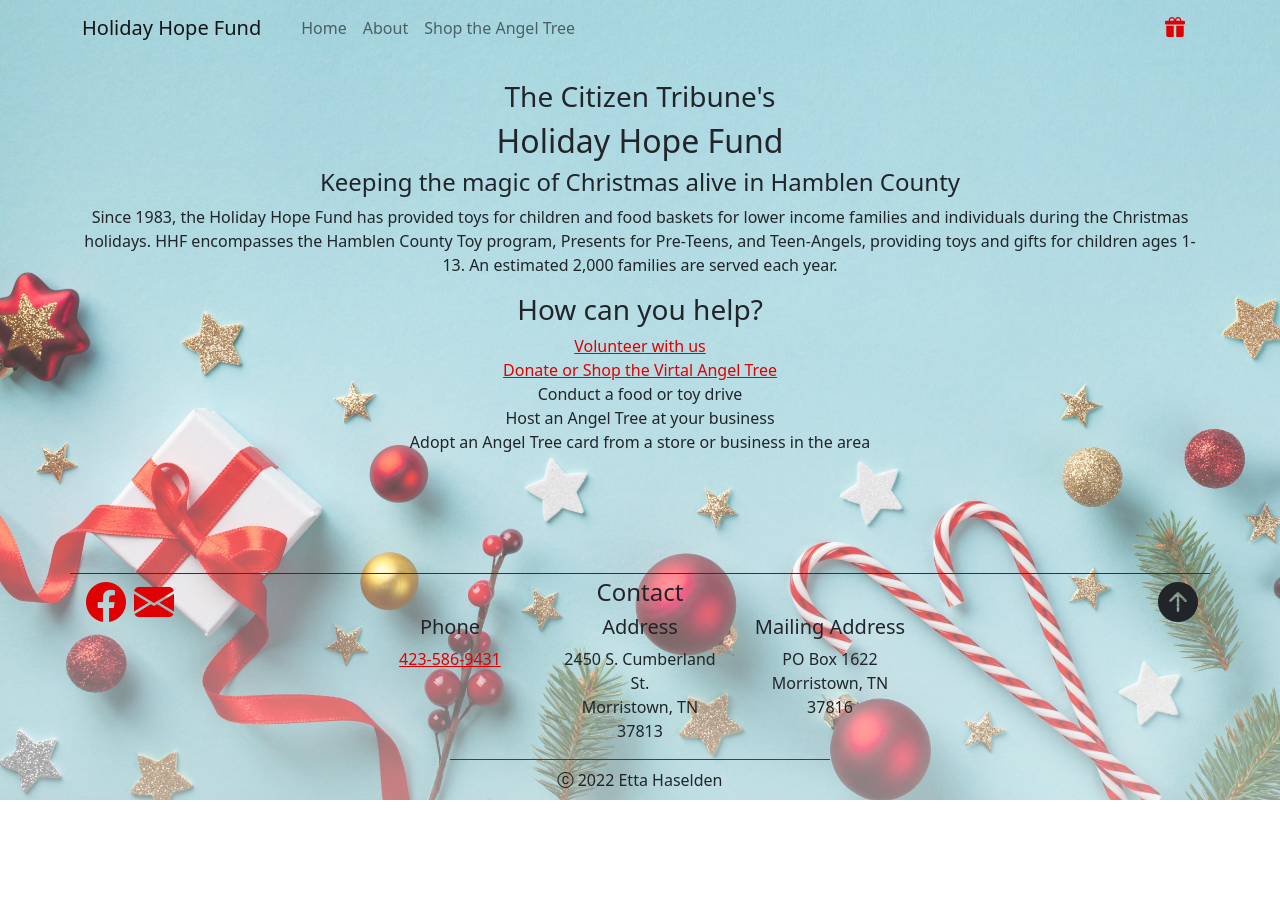
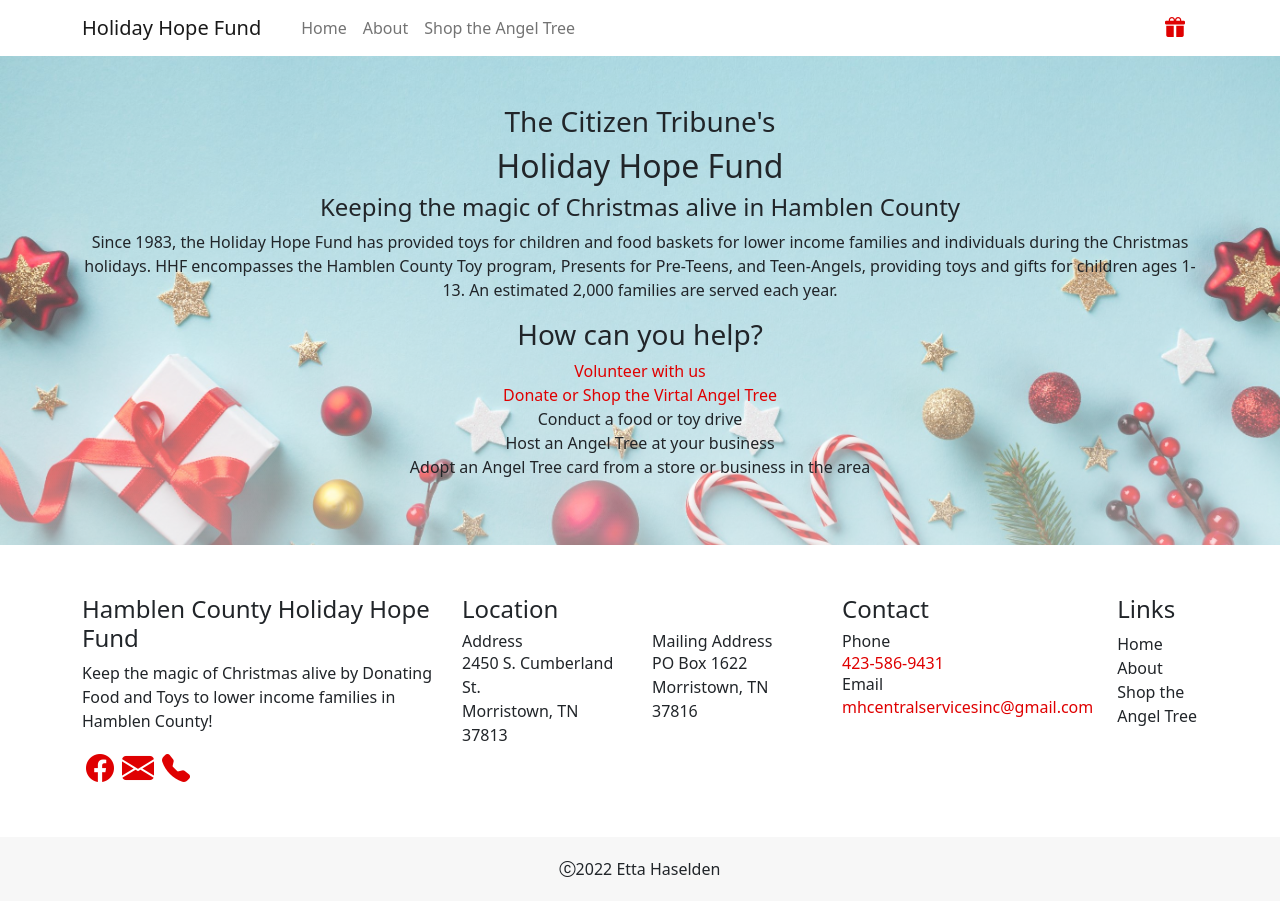
Before and after one commit to ettariley/holiday-hope-fund, a React (Create React App) app: page / in a window 1280 px wide. Before the commit the page ends 800 px from the top, so only its background shows below. Built offline with nearby package versions, Linux system fonts and the light colour scheme.

Commit message:
from your hubby

```diff
--- a/src/App.js
+++ b/src/App.js
@@ -1,8 +1,5 @@
 import React, { useState } from 'react';
-import {
-  Routes,
-  Route,
-} from "react-router-dom";
+import { Routes, Route } from "react-router-dom";
 import Container from 'react-bootstrap/Container';
 import HeaderNav from './components/header-nav/header-nav';
 import About from './components/about/about';
@@ -13,23 +10,24 @@
 
 function App() {
 
+  /* Cart State */
   const [toys, setToys] = useState(localStorage.getItem('toys') || 0);
   const [food, setFood] = useState(localStorage.getItem('food') || 0);
   const [otherAmount, setOtherAmount] = useState(localStorage.getItem('otherAmount') || 0);
-  const props = { toys, setToys, food, setFood, otherAmount, setOtherAmount };
+  const cartState = { toys, setToys, food, setFood, otherAmount, setOtherAmount };
 
   return (
-    <Container fluid className="App d-flex flex-column justify-content-between">
       <div>
-        <HeaderNav {...props}/>
-        <Routes>
-          <Route path='/' element={<Home />} />
-          <Route path='/about' element={<About />} />
-          <Route path='/donate' element={<Donate {...props}/>} />
-        </Routes>
+        <HeaderNav {...cartState}/>
+        <Container fluid className="App d-flex flex-column justify-content-between">
+          <Routes>
+            <Route path='/' element={<Home />} />
+            <Route path='/about' element={<About />} />
+            <Route path='/donate' element={<Donate {...cartState}/>} />
+          </Routes>
+        </Container>
+        <Footer />
       </div>
-      <Footer />
-    </Container>
   );
 }
 
--- a/src/App.scss
+++ b/src/App.scss
@@ -1,6 +1,6 @@
 .App {
-  min-height: 100vh;
-  padding: 0px;
+  min-height: calc(100vh - 303px);
+  padding: 25px 0px 50px 0px;
   background-image: url('assets/background.jpeg'), linear-gradient(rgba(255, 255, 255, 0), rgba(255, 255, 255, 0.5) 98%);
   background-blend-mode: overlay;
   background-size: cover;
--- a/src/components/cart/cart.css
+++ b/src/components/cart/cart.css
@@ -1,7 +1,9 @@
 .cart {background-color: #A9D8E2;}
 .donation-card-group {flex-flow: column wrap !important;}
-.donation-card {width: 100%;display: flex;flex-direction: row;align-items: center;justify-content: space-between;border: 2px solid var(--bs-border-color);border-radius: 10px;overflow: hidden;margin-bottom: 20px;}
-.donation-card-img {width: 100px; height: 100px;}
-.donation-card-img img {width: 100%;}
+.donation-card {width: 100%;height: 120px;display: flex;flex-direction: row;align-items: center;justify-content: space-between;border: 2px solid var(--bs-border-color);border-radius: 10px;overflow: hidden;margin-bottom: 20px;}
+.donation-card-img {width: 120px;height: 100%;}
+.donation-card-img img {width: 100%;height:100%;}
 .donation-card-body {width: calc(100% - 100px); display:flex; flex-direction:column; align-items: center; justify-content: center;}
 .cart-total {width: 100%; display:flex; flex-direction:row; justify-content: space-between; align-items: center;margin: 30px 0px 40px 0px;}
+h5, h6 {margin:0 !important;}
+h5 {margin-bottom: 2px !important;}
--- a/src/components/donate/donate.css
+++ b/src/components/donate/donate.css
@@ -12,9 +12,9 @@
 .total-row {
   background: white;
   width: 100%;
-  margin: 0 auto;
-  margin-top: 25px;
-  margin-bottom: 25px;
+  margin: 0 auto !important;
+  margin-top: 25px !important;
+  margin-bottom: 25px !important;
   padding: 25px;
   border-radius: 5px;
 }
--- a/src/components/donate/donate.js
+++ b/src/components/donate/donate.js
@@ -14,39 +14,48 @@
 function Donate(props) {
   const [open, setOpen] = useState(false);
 
-  const decreaseToys = (toys) => {
-    if (toys > 0) {
-      const amount = Number(toys) - 1;
+  const decreaseToys = () => {
+    if (props.toys > 0) {
+      const amount = Number(props.toys) - 1;
       props.setToys(amount);
       localStorage.setItem('toys', amount);
     }
   };
 
-  const increaseToys = (toys) => {
-    const amount = Number(toys) + 1;
+  const increaseToys = () => {
+    const amount = Number(props.toys) + 1;
     props.setToys(amount);
     localStorage.setItem('toys', amount);
   };
 
-  const decreaseFood = (food) => {
-    if (food > 0) {
-      const amount = Number(food) - 1;
+  const decreaseFood = () => {
+    if (props.food > 0) {
+      const amount = Number(props.food) - 1;
       props.setFood(amount);
       localStorage.setItem('food', amount);
     }
   };
 
-  const increaseFood = (food) => {
-    const amount = Number(food) + 1;
+  const increaseFood = () => {
+    const amount = Number(props.food) + 1;
     props.setFood(amount);
     localStorage.setItem('food', amount);
+  };
+
+  const setOtherAmount = (e) => {
+    const amount = parseInt(e.target.value, 10);
+    const final = amount > 0 ? amount : 0;
+    props.setOtherAmount(final);
+    localStorage.setItem('otherAmount', final);
   };
 
   const clearCart = () => {
     props.setToys(0);
     props.setFood(0);
     props.setOtherAmount(0);
-    localStorage.clear();
+    localStorage.removeItem('toys');
+    localStorage.removeItem('food');
+    localStorage.removeItem('otherAmount');
   };
 
   const getTotal = () => {
@@ -82,7 +91,7 @@
                 <ListGroup horizontal className="m-2 justify-content-center">
                   <ListGroup.Item
                     action
-                    onClick={() => decreaseToys(props.toys)}
+                    onClick={() => decreaseToys()}
                     className="w-auto"
                   >
                     <i className="bi bi-dash"></i>
@@ -90,7 +99,7 @@
                   <ListGroup.Item>{props.toys}</ListGroup.Item>
                   <ListGroup.Item
                     action
-                    onClick={(e) => increaseToys(props.toys)}
+                    onClick={(e) => increaseToys()}
                     className="w-auto"
                   >
                     <i className="bi bi-plus"></i>
@@ -116,7 +125,7 @@
                 <ListGroup horizontal className="m-2 justify-content-center">
                   <ListGroup.Item
                     action
-                    onClick={() => decreaseFood(props.food)}
+                    onClick={() => decreaseFood()}
                     className="w-auto"
                   >
                     <i className="bi bi-dash"></i>
@@ -124,7 +133,7 @@
                   <ListGroup.Item>{props.food}</ListGroup.Item>
                   <ListGroup.Item
                     action
-                    onClick={() => increaseFood(props.food)}
+                    onClick={() => increaseFood()}
                     className="w-auto"
                   >
                     <i className="bi bi-plus"></i>
@@ -158,13 +167,8 @@
                       <InputGroup.Text>$</InputGroup.Text>
                       <Form.Control
                         type="number"
-                        value={parseInt(props.otherAmount)}
-                        onChange={(e) => {
-                            const amount = parseInt(e.target.value, 10);
-                            const final = amount > 0 ? amount : 0;
-                            props.setOtherAmount(final);
-                            localStorage.setItem('otherAmount', final);
-                          }
+                        value={props.otherAmount}
+                        onChange={(e) => setOtherAmount(e)
                         }
                         placeholder="Enter Amount"
                       />
@@ -182,7 +186,7 @@
                 Clear Cart
               </Button>
             </div>
-            <DonateButton currency="USD" amount={getTotal()} />
+            <DonateButton amount={getTotal()} />
         </Row>
       </Container>
     </Fade>
--- a/src/components/footer/footer.js
+++ b/src/components/footer/footer.js
@@ -1,54 +1,81 @@
 import React from "react";
-import Container from 'react-bootstrap/Container';
+import './footer.scss';
 import Row from 'react-bootstrap/Row';
 import Col from 'react-bootstrap/Col';
+import { Container } from "react-bootstrap";
+import { Link } from 'react-router-dom';
+import Nav from 'react-bootstrap/Nav';
 
 function Footer() {
   return (
-    <Container className="border-top border-success">
-      <Row className="pt-1">
-        {/* FB and Email here */}
-        <Col md="3">
-          <a href="https://www.facebook.com/mhcentralservices" target="_blank" rel="noreferrer"><i className="bi bi-facebook h1 p-1"></i></a>
-          <a href='mailto:mhcentralservicesinc@gmail.com' target="_blank" rel="noreferrer"><i className="bi fi bi-envelope-fill h1 p-1"></i></a>
-        </Col>
-        {/* contact */}
-        <Col md="6" className="text-center">
-          <h4>Contact</h4>
-          {/* phone */}
-          <Row>
-            <Col>
-              <h5>Phone</h5>
-              <a href="tel:+">423-586-9431</a>
-            </Col>
-            {/* address */}
-            <Col>
-              <h5>Address</h5>
-              2450 S. Cumberland St.<br></br>
-              Morristown, TN 37813
-            </Col>
-            {/* mailing address */}
-            <Col>
-              <h5>Mailing Address</h5>
-              PO Box 1622<br></br>
-              Morristown, TN 37816
-            </Col>
-          </Row>
-        </Col>
-        {/* to the top option */}
-        <Col md="3" className="text-end">
-          <i className="bi bi-arrow-up-circle-fill h1"></i>
-        </Col>
-      </Row>
-      <Row className="justify-content-center mt-3">
-        {/* my info */}
-        <Col sm="4" className="border-top border-primary text-center align-items-center pt-2 pb-2">
-            <div>
-              <i className="bi bi-c-circle"></i> 2022 Etta Haselden
+    <div className="footer">
+      <Container className="footer-container">
+        <div className="footer-grid">
+          <div className="g1">
+            <h4>Hamblen County Holiday Hope Fund</h4>
+            <p>Keep the magic of Christmas alive by Donating Food and Toys to lower income families in Hamblen County!</p>
+            <div className="footer-social">
+                <a href="https://www.facebook.com/mhcentralservices" target="_blank" rel="noreferrer"><i className="bi bi-facebook h3 p-1"></i></a>
+                <a href='mailto:mhcentralservicesinc@gmail.com'><i className="bi fi bi-envelope-fill h2 p-1"></i></a>
+                <a href='tel:+14235869431'><i className="bi fi bi-telephone-fill h3 p-1"></i></a>
             </div>
-        </Col>
-      </Row>
-    </Container>
+          </div>
+          <div className="g2">
+            <h4>Location</h4>
+            <Row>
+              <Col>
+                <div className="location-grid">
+                  <div className="l1">
+                    <h6>Address</h6>
+                    <p>2450 S. Cumberland St.<br></br>
+                    Morristown, TN 37813</p>
+                  </div>
+                  <div className="l2">
+                    <h6>Mailing Address</h6>
+                    <p>PO Box 1622<br></br>
+                    Morristown, TN 37816</p>
+                  </div>
+                </div>
+              </Col>
+            </Row>
+          </div>
+          <div className="g3">
+            <div className="contact-grid">
+              <div>
+                <h4>Contact</h4>
+                <div>
+                  <h6>Phone</h6>
+                  <a href="tel:+14235869431">423-586-9431</a>
+                </div>
+                <div>
+                  <h6>Email</h6>
+                  <a href="mailto:mhcentralservicesinc@gmail.com">mhcentralservicesinc@gmail.com</a>
+                </div>
+              </div>
+              <div className="links">
+                <h4>Links</h4>
+                <Row>
+                  <Col>
+                  <Nav.Link className="link" eventKey='1' as={Link} to="/">
+                    Home
+                  </Nav.Link>
+                  <Nav.Link className="link" eventKey='2' as={Link} to="/about">
+                    About
+                  </Nav.Link>
+                  <Nav.Link className="link" eventKey='3' as={Link} to="/donate">
+                    Shop the Angel Tree
+                  </Nav.Link>
+                  </Col>
+                </Row>
+              </div>
+            </div>
+          </div>
+        </div>
+      </Container>
+      <div className="footer-etta">
+        <i className="bi bi-c-circle"></i> 2022 Etta Haselden
+      </div>
+    </div>
   );
 }
 
--- /dev/null
+++ b/src/components/footer/footer.scss
@@ -0,0 +1,39 @@
+@import "../../custom";
+
+a {text-decoration: none !important;}
+.footer {
+    background: white;
+}
+.footer-container {
+    padding:50px 0px;
+}
+.footer-grid {
+    display: grid;
+    grid-template-columns: 1fr 1fr 1fr;
+    grid-gap: var(--bs-gutter-x);
+}
+.location-grid, .contact-grid {
+    display: grid;
+    grid-template-columns: 1fr 1fr;
+    grid-gap: var(--bs-gutter-x);
+}
+.footer-social {display:flex; justify-content:flex-start; align-items: center;}
+.links {display:block;}
+.link:hover {color: $primary !important;}
+.footer-etta {
+    background: rgba(0,0,0,.03);
+    padding: 20px;
+    display: flex;
+    justify-content: center;
+    align-items: center;
+}
+@media screen and (max-width: 1200px) {
+    .location-grid, .contact-grid {grid-template-columns: 1fr;}
+}
+@media screen and (max-width: 991px) {
+    .footer-grid {grid-template-columns: 1fr;}
+    .location-grid, .contact-grid {grid-template-columns: 1fr 1fr;}
+}
+@media screen and (max-width: 532px) {
+    .links {display:none;}
+}
--- a/src/components/header-nav/header-nav.js
+++ b/src/components/header-nav/header-nav.js
@@ -14,7 +14,7 @@
 
   return (
     <>
-      <Navbar bg="transparent" expand="lg" fixed="top">
+      <Navbar bg="white" expand="lg" fixed="top">
         <Container>
           <Navbar.Brand>
             <Link className="navbar-brand" to='/'>Holiday Hope Fund</Link>
--- a/src/custom.scss
+++ b/src/custom.scss
@@ -1,6 +1,3 @@
-// Insert custom shit here
-// Red: #C50011
-// Green: #314a29
 $primary: #DF0001;
 $secondary: #A9D8E2;
 $success: #25430D;
```
Also changed, not shown: public/index.html (+2 -13 lines), src/components/cart/cart.js (+16 -8 lines), src/components/donate-button/donate-button.js (+11 -6 lines), 2 other files (tests, documents, lock files or other folders).
